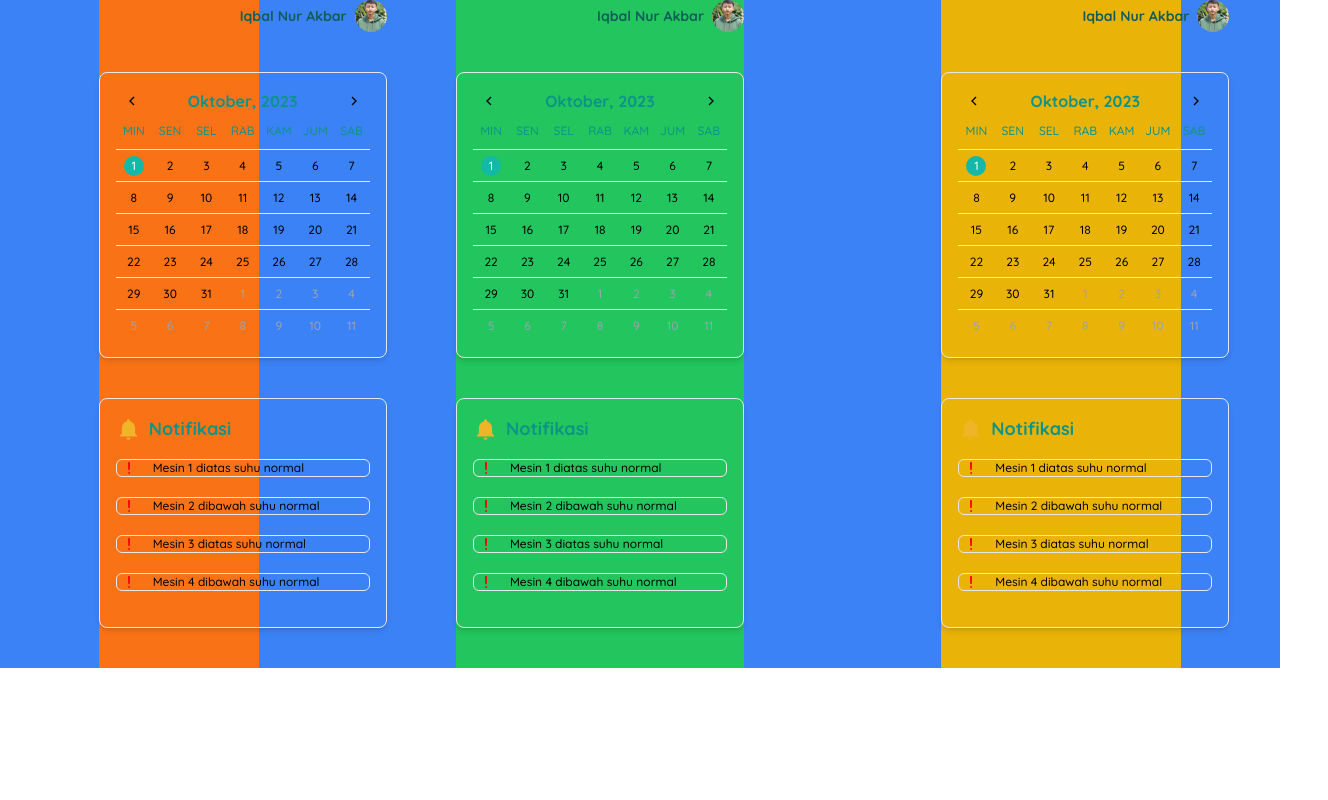
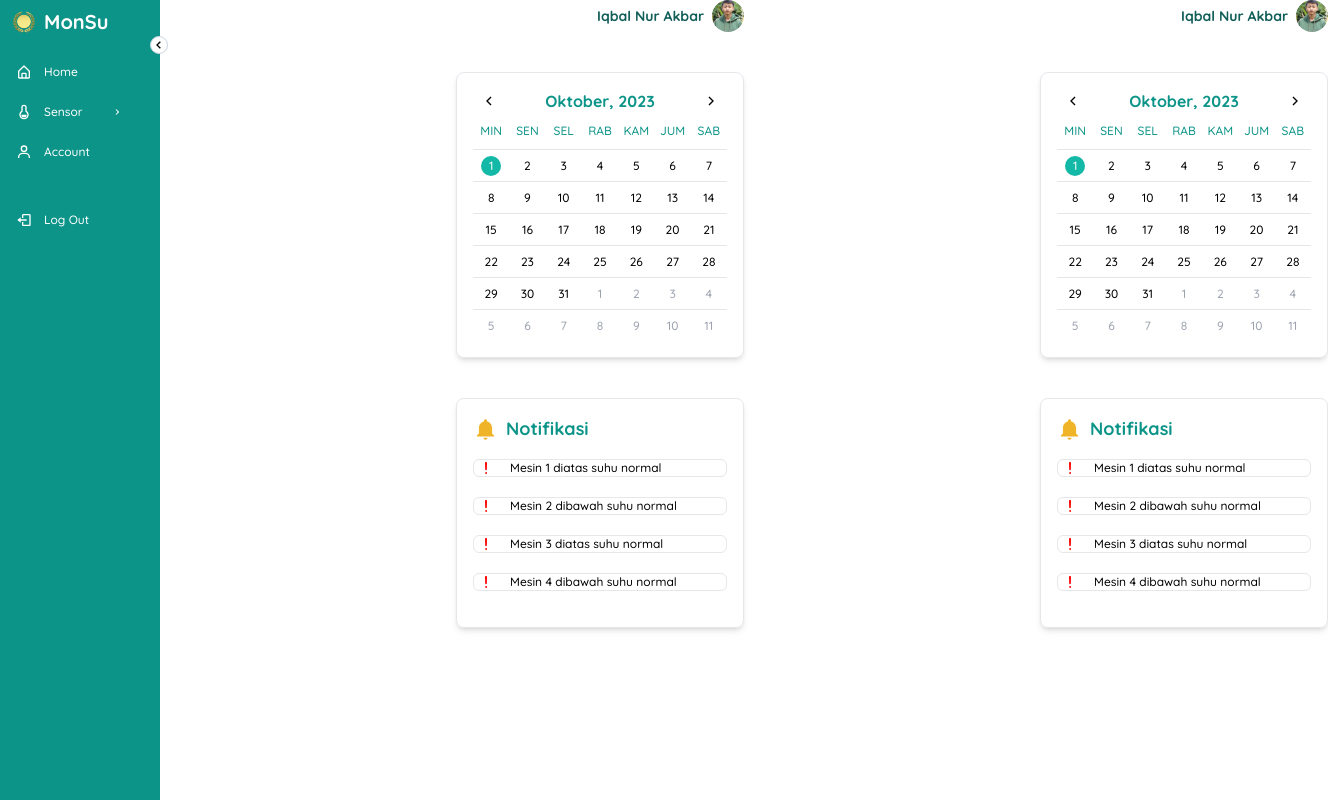
Before and after one commit to iqbalnurakbar/temperature-monitoring-app, a React (Vite) app: page / in a window 1280 px wide. Shown: the whole page, 1328 px wide, since content can reach past the window. Built offline with nearby package versions, Linux system fonts and the light colour scheme.

Commit message:
mengubah sidebar

```diff
--- a/src/App.jsx
+++ b/src/App.jsx
@@ -2,24 +2,24 @@ import React from 'react';
 import CalendarItem from './components/Calendar/CalendarItem';
 import Notification from './components/Notification/Notification';
 import HeaderIcon from './components/HeaderIcon/HeaderIcon';
-
+import Sensor from './components/SensorDashboard/Sensor';
+import Sidebar from './components/Sidebar/Sidebar';
 function App() {
   return (
-    <div className='container mx-auto bg-blue-500'>
+    <div className='container'>
 
-    <div className="grid grid-cols-dashboardmobile justify-around md:grid-cols-dashboardtablet lg:grid-cols-dashboardpc">
-      <div className="flex flex-col bg-orange-500">
-      <HeaderIcon />
-        <CalendarItem />
-        <Notification />
+    <div className="grid grid-cols-dashboardpc">
+
+      <div className="flex flex-col">
+      <Sidebar/>
       </div>
-      <div className="flex flex-col bg-green-500">
+      <div className="flex flex-col ">
       <HeaderIcon />
         <CalendarItem />
         <Notification />
       </div>
       <div className='container'>
-      <div className="flex flex-col bg-yellow-500">
+      <div className="flex flex-col ">
         <HeaderIcon />
         <CalendarItem />
         <Notification />
--- /dev/null
+++ b/src/components/SensorDashboard/Sensor.jsx
@@ -0,0 +1,7 @@
+import React from 'react';
+
+const Sensor = () => {
+  return <div className=''>Sensor</div>;
+};
+
+export default Sensor;
--- /dev/null
+++ b/src/components/SensorDashboard/dataSensor.js
@@ -0,0 +1,7 @@
+import React from 'react'
+
+export const dataTempRecap = [
+        { text: 'Rata - Rata', date: '02/10/2023 12:30', value: '100°C' },
+        { text: 'Minimum', date: '02/10/2023 12:30', value: '80°C' },
+        { text: 'Maksimum', date: '02/10/2023 12:30', value: '120°C' },
+      ];
--- a/src/components/Sidebar/Sidebar.jsx
+++ b/src/components/Sidebar/Sidebar.jsx
@@ -1,61 +1,81 @@
-import React from 'react';
+import React, { useState } from 'react';
 import Logo from '../../assets/logo.png';
 import {
   BiHomeAlt,
   BiUser,
   BiChevronRight,
-  BiChevronDown,
+  BiChevronLeft,
   BiLogOut,
 } from 'react-icons/bi';
 import { RiTempColdLine } from 'react-icons/ri';
-import { BsDot } from 'react-icons/bs';
-import DateCalendarViews from '../Calendar/CalendarItem';
 
 export default function Sidebar() {
-  const menu = [
-    { name: 'Home', icon: <BiHomeAlt /> },
-    { name: 'Sensor', icon: <RiTempColdLine />, icon1: <BiChevronRight /> },
-    { name: 'Account', icon: <BiUser /> },
-    { name: 'Log Out', icon: <BiLogOut /> },
+  const Menus = [
+    { name: 'Home', icon: <BiHomeAlt color="white" /> },
+    {
+      name: 'Sensor',
+      icon: <RiTempColdLine color="white" />,
+      icon1: <BiChevronRight color="white" size={12} />,
+    },
+    { name: 'Account', icon: <BiUser color="white" /> },
+    { name: 'Log Out', icon: <BiLogOut color="white" />, gap: true },
   ];
-
-  // const menuSensor = [
-  //   { name: 'Sensor 1', icon: <BsDot /> },
-  //   { name: 'Sensor 2', icon: <BsDot /> },
-  //   { name: 'Sensor 3', icon: <BsDot /> },
-  //   { name: 'Sensor 4', icon: <BsDot /> },
-  //   { name: 'Sensor 5', icon: <BsDot /> },
-  //   { name: 'Sensor 6', icon: <BsDot /> },
-  //   { name: 'Sensor 7', icon: <BsDot /> },
-  //   { name: 'Sensor 8', icon: <BsDot /> },
-  //   { name: 'Sensor 9', icon: <BsDot /> },
-  //   { name: 'Sensor 10', icon: <BsDot /> },
-  //   { name: 'Sensor 11', icon: <BsDot /> },
-  //   { name: 'Sensor 12', icon: <BsDot /> },
-  //   { name: 'Sensor 13', icon: <BsDot /> },
-  //   { name: 'Sensor 14', icon: <BsDot /> },
-  // ];
-
+  const MenuSensor = [
+    { sensorname: 'Sensor 1' },
+    { sensorname: 'Sensor 2' },
+    { sensorname: 'Sensor 3' },
+    { sensorname: 'Sensor 4' },
+  ];
+  const [open, setOpen] = useState(true);
 
   return (
-    <div className="h-screen border-r border-gray-200 pl-6 w-80">
-      <div className="flex flex-row items-center mb-8 pt-4">
-        <img src={Logo} alt="logo" className="w-7 h-7 mr-2" />
-        <div className='text-xl font-bold'>MonSu</div>
-      </div>
-      <div className="space-y-24">
-        <div className="pt-4">
-          <ul className="space-y-7">
-            {menu.map((val, index) => {
-              return (
-                <li key={index} className="mb-7 flex flex-row items-center cursor-pointer">
-                  <div className="mr-6">{val.icon}</div>
-                  <div className='font-semibold'>{val.name}</div>
-                </li>
-              );
-            })}
-          </ul>
+    <div
+      className={`${
+        open ? 'w-40' : 'w-12'
+      } duration-300 h-screen bg-teal-600 relative p-2`}
+    >
+      <div>
+        <div
+          className={`rounded-full object-cover border border-slate-300 absolute bg-white -right-2 top-9 cursor-pointer ${
+            !open && 'rotate-180'
+          }`}
+          onClick={() => setOpen(!open)}
+        >
+          <BiChevronLeft />
         </div>
+        <div className="flex items-center gap-x-2 cursor-pointer mb-5 origin-left px-1">
+          <img src={Logo} alt="logo" className="w-6 h-6" />
+          <h1
+            className={`font-bold origin-left text-white text-xl ${
+              !open && 'scale-0'
+            }`}
+          >
+            MonSu
+          </h1>
+        </div>
+        <ul className="">
+          {' '}
+          {Menus.map((val, index) => {
+            return (
+              <li
+                key={index}
+                className={`flex items-center gap-x-3 rounded-md hover:bg-teal-700 cursor-pointer p-2 ${
+                  val.gap ? 'mt-9' : 'mt-2'
+                } `}
+              >
+                <div>{val.icon}</div>
+                <span
+                  className={`text-xs text-white mr-4 ${
+                    !open && 'hidden'
+                  } origin-left duration-200`}
+                >
+                  {val.name}
+                </span>
+                <div>{val.icon1}</div>
+              </li>
+            );
+          })}
+        </ul>
       </div>
     </div>
   );
--- a/tailwind.config.js
+++ b/tailwind.config.js
@@ -8,7 +8,7 @@ export default {
     extend: {
       gridTemplateColumns:{
         'dashboardpc': '10rem auto 15rem',
-        'dashboardtablet': '10% 50% auto',
+        'dashboardtablet': '5rem 50% auto',
         'dashboardmobile': '1fr'
 
       }
```
